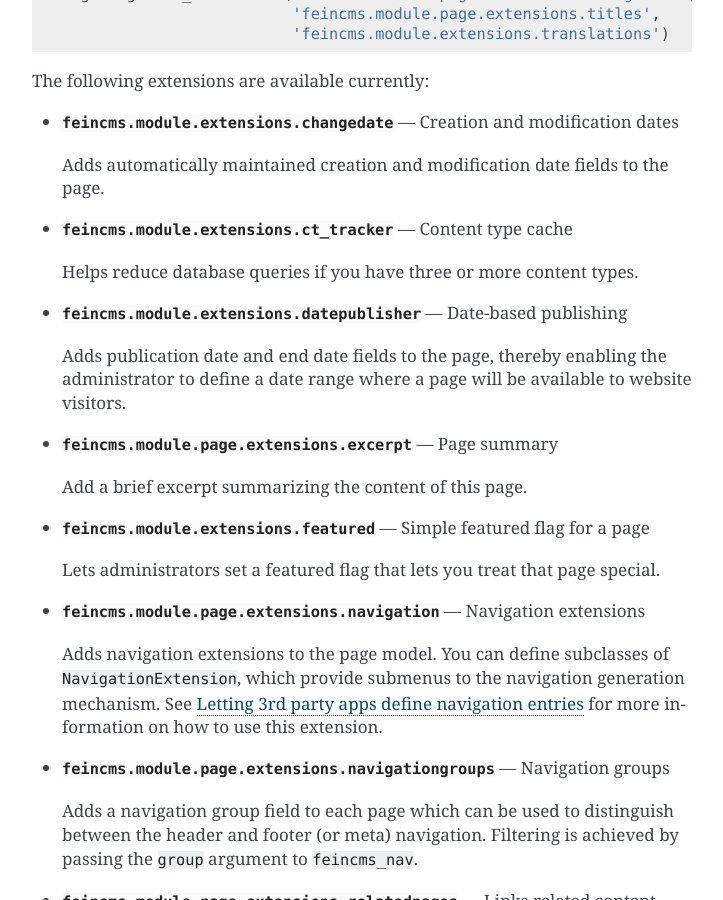
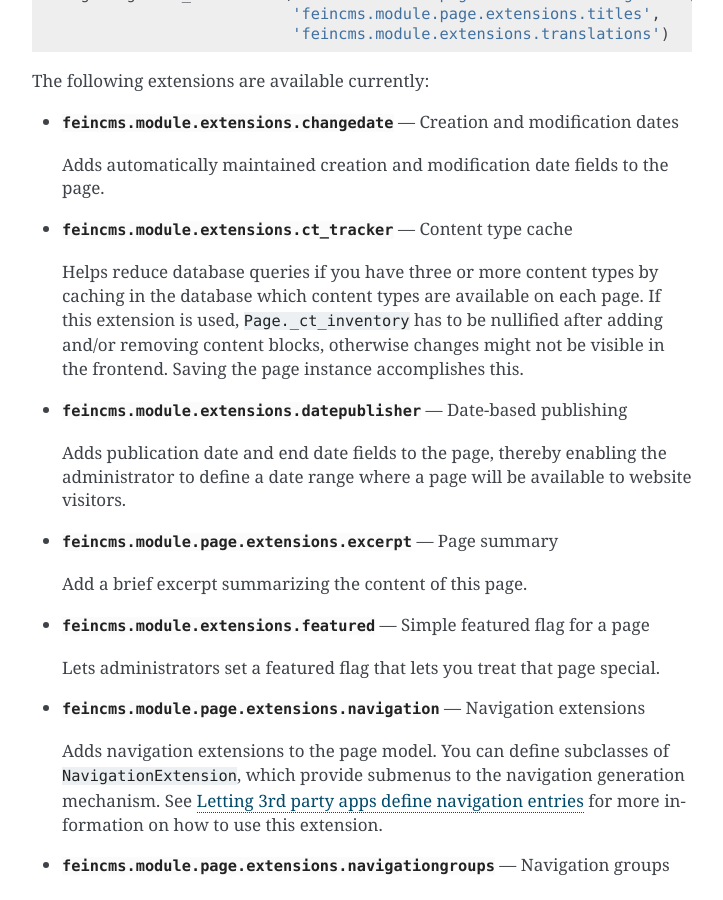
Before and after one commit to feincms/feincms, a Sphinx documentation site: the page built from docs/page.rst, in a window 1280 px wide and 900 px high, scrolled down 3093 px. Shown: the whole window, without its empty margins (388-1111 px from the left). Built offline with Sphinx 7.4.7, drawn with Linux system fonts in a browser that asks for light colours.

Commit message:
Fix #602: Add a note that when using ct_tracker, simply adding content blocks is not enough

```diff
--- a/docs/page.rst
+++ b/docs/page.rst
@@ -174,7 +174,11 @@ The following extensions are available currently:
 
 * :mod:`feincms.module.extensions.ct_tracker` --- Content type cache
 
-  Helps reduce database queries if you have three or more content types.
+  Helps reduce database queries if you have three or more content types by
+  caching in the database which content types are available on each page.
+  If this extension is used, ``Page._ct_inventory`` has to be nullified
+  after adding and/or removing content blocks, otherwise changes might not
+  be visible in the frontend. Saving the page instance accomplishes this.
 
 
 * :mod:`feincms.module.extensions.datepublisher` --- Date-based publishing
```
